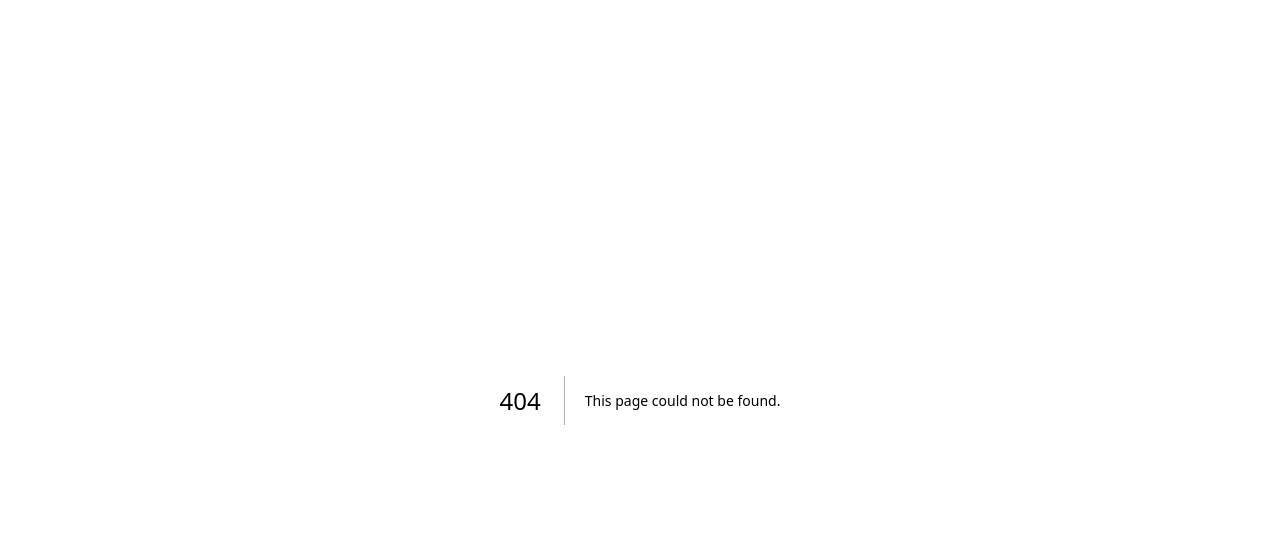
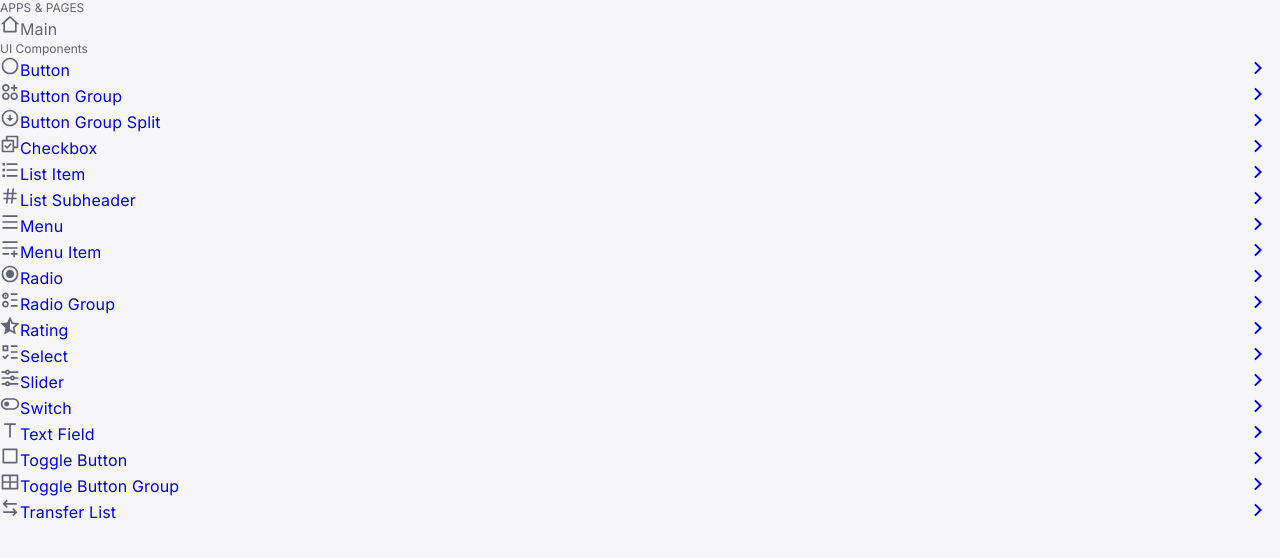
Before and after one commit to HaJaehyeong/template, a Next.js app: page /how-to-use in a window 1280 px wide. Before the commit this address had no page. Shown: the top 558 px of the page. Built offline with nearby package versions, Linux system fonts and the light colour scheme.

Commit message:
add component: navigation for how to use

```diff
--- a/src/app/(sample)/how-to-use/_components/navigation/navigation.module.scss
+++ b/src/app/(sample)/how-to-use/_components/navigation/navigation.module.scss
@@ -0,0 +1,7 @@
+.navigation-wrapper {
+  display: flex;
+  flex-direction: column;
+
+  width: 270px;
+  height: 100dvh;
+}
--- a/src/app/(sample)/how-to-use/_components/navigation/navigation.tsx
+++ b/src/app/(sample)/how-to-use/_components/navigation/navigation.tsx
@@ -0,0 +1,26 @@
+'use client';
+import { NAVIGATION_LIST, NAVIGATION_MAIN } from '@/types/constants';
+import UiListItem from '@/ui/list-item/list-item';
+import UiListSubheader from '@/ui/list-subheader/list-subheader';
+import Link from 'next/link';
+import { usePathname } from 'next/navigation';
+import styles from './navigation.module.scss';
+
+const Navigation: React.FC = () => {
+  const pathName = usePathname();
+
+  return (
+    <div className={styles.navigationWrapper}>
+      <UiListSubheader title="APPS & PAGES" />
+      <UiListItem icon={NAVIGATION_MAIN.icon} name={NAVIGATION_MAIN.name} active={NAVIGATION_MAIN.path === pathName} />
+      <UiListSubheader title="UI Components" />
+      {NAVIGATION_LIST.map((item, index) => (
+        <Link href={item.path}>
+          <UiListItem key={item.name + index} icon={item.icon} name={item.name} active={item.path === pathName} arrow />
+        </Link>
+      ))}
+    </div>
+  );
+};
+
+export default Navigation;
--- /dev/null
+++ b/src/app/(sample)/how-to-use/page.tsx
@@ -0,0 +1,11 @@
+import Navigation from './_components/navigation/navigation';
+
+const HowToUse: React.FC = () => {
+  return (
+    <div>
+      <Navigation />
+    </div>
+  );
+};
+
+export default HowToUse;
--- a/src/app/globals.scss
+++ b/src/app/globals.scss
@@ -15,6 +15,10 @@ button {
   outline: none;
 }
 
+a {
+  text-decoration: none;
+}
+
 div {
   user-select: none;
   -webkit-user-select: none;
@@ -24,8 +28,7 @@ div {
 }
 
 body {
-  margin: 20px;
-
+  margin: 0;
   background-color: var(--other-body-background);
   transition: background-color 0.3s ease;
 
--- /dev/null
+++ b/src/types/constants.ts
@@ -0,0 +1,43 @@
+import {
+  RiApps2AddLine,
+  RiArrowDownCircleLine,
+  RiArrowLeftRightLine,
+  RiCheckboxMultipleLine,
+  RiCircleLine,
+  RiEqualizerLine,
+  RiHashtag,
+  RiHome2Line,
+  RiLayoutGridLine,
+  RiListCheck,
+  RiListCheck3,
+  RiListRadio,
+  RiMenuAddLine,
+  RiMenuLine,
+  RiRadioButtonLine,
+  RiSquareLine,
+  RiStarHalfLine,
+  RiText,
+  RiToggleLine,
+} from '@remixicon/react';
+
+export const NAVIGATION_MAIN = { name: 'Main', path: '/how-to-use', icon: RiHome2Line, sortNo: 0 };
+export const NAVIGATION_LIST = [
+  { name: 'Button', path: '/how-to-use/button', icon: RiCircleLine, sortNo: 1 },
+  { name: 'Button Group', path: '/how-to-use/button-group', icon: RiApps2AddLine, sortNo: 2 },
+  { name: 'Button Group Split', path: '/how-to-use/button-group-split', icon: RiArrowDownCircleLine, sortNo: 3 },
+  { name: 'Checkbox', path: '/how-to-use/checkbox', icon: RiCheckboxMultipleLine, sortNo: 4 },
+  { name: 'List Item', path: '/how-to-use/list-item', icon: RiListCheck, sortNo: 5 },
+  { name: 'List Subheader', path: '/how-to-use/list-subheader', icon: RiHashtag, sortNo: 6 },
+  { name: 'Menu', path: '/how-to-use/menu', icon: RiMenuLine, sortNo: 7 },
+  { name: 'Menu Item', path: '/how-to-use/menu-item', icon: RiMenuAddLine, sortNo: 8 },
+  { name: 'Radio', path: '/how-to-use/radio', icon: RiRadioButtonLine, sortNo: 9 },
+  { name: 'Radio Group', path: '/how-to-use/radio-group', icon: RiListRadio, sortNo: 10 },
+  { name: 'Rating', path: '/how-to-use/rating', icon: RiStarHalfLine, sortNo: 11 },
+  { name: 'Select', path: '/how-to-use/select', icon: RiListCheck3, sortNo: 12 },
+  { name: 'Slider', path: '/how-to-use/slider', icon: RiEqualizerLine, sortNo: 13 },
+  { name: 'Switch', path: '/how-to-use/switch', icon: RiToggleLine, sortNo: 14 },
+  { name: 'Text Field', path: '/how-to-use/text-field', icon: RiText, sortNo: 15 },
+  { name: 'Toggle Button', path: '/how-to-use/toggle-button', icon: RiSquareLine, sortNo: 16 },
+  { name: 'Toggle Button Group', path: '/how-to-use/toggle-button-group', icon: RiLayoutGridLine, sortNo: 17 },
+  { name: 'Transfer List', path: '/how-to-use/transfer-list', icon: RiArrowLeftRightLine, sortNo: 18 },
+];
--- a/src/ui/list-item/list-item.module.scss
+++ b/src/ui/list-item/list-item.module.scss
@@ -18,6 +18,14 @@
   &:hover {
     background-color: var(--action-hover);
   }
+
+  &.active {
+    background-color: var(--primary-main);
+
+    &:hover {
+      background-color: var(--primary-contained-hover-background);
+    }
+  }
 }
 
 .arrow {
--- a/src/ui/list-item/list-item.tsx
+++ b/src/ui/list-item/list-item.tsx
@@ -5,11 +5,12 @@ type UiListItemProps = {
   icon?: RemixiconComponentType;
   name: string;
   arrow?: boolean;
+  active?: boolean;
 };
 
-const UiListItem: React.FC<UiListItemProps> = ({ icon: Icon, name, arrow = false }) => {
+const UiListItem: React.FC<UiListItemProps> = ({ icon: Icon, name, arrow = false, active = false }) => {
   return (
-    <div className={styles.listItemWrapper}>
+    <div className={`${styles.listItemWrapper} ${active ? styles.active : ''}`}>
       {Icon && <Icon size={20} color="var(--text-primary)" />}
       <span className="body1">{name}</span>
       {arrow && <RiArrowRightSLine className={styles.arrow} />}
```
Also changed, not shown: src/app/page.tsx (+1 -19 lines), src/app/(sample)/how-to-use/page.module.scss (added).
